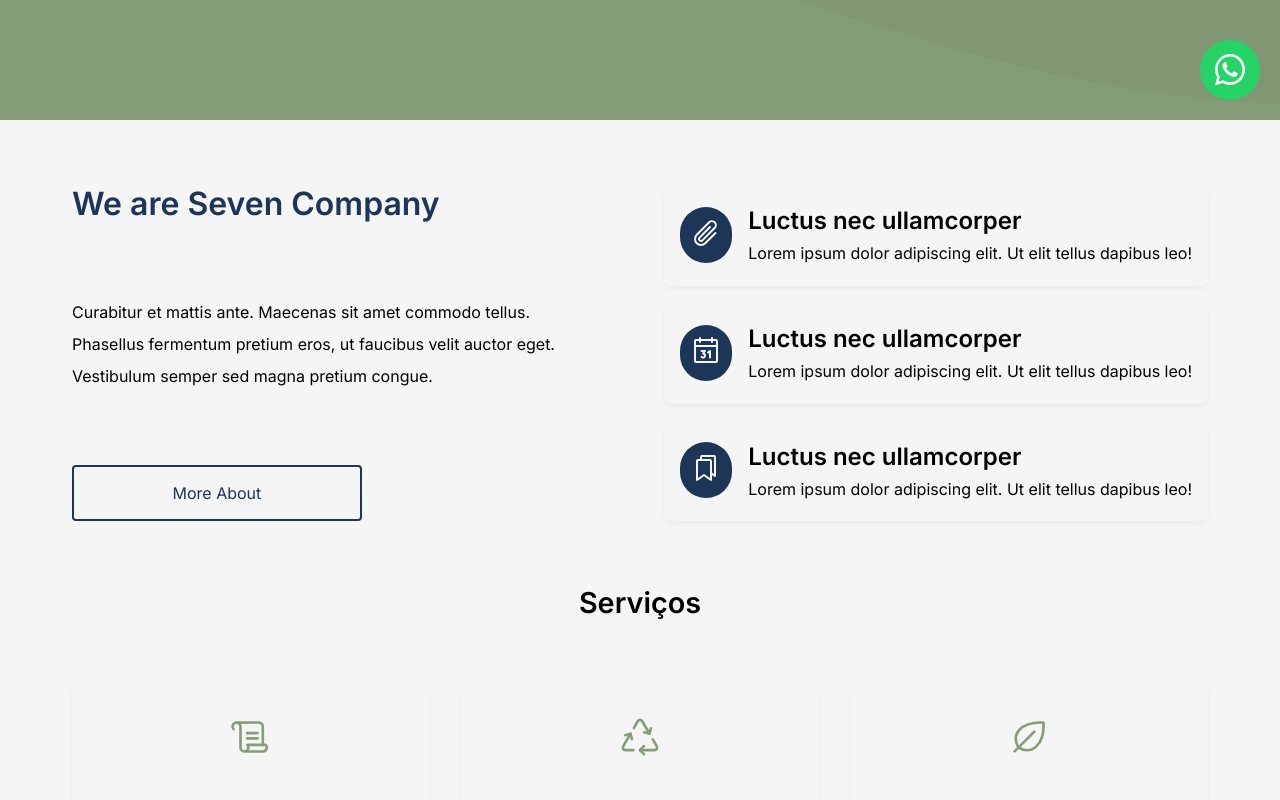
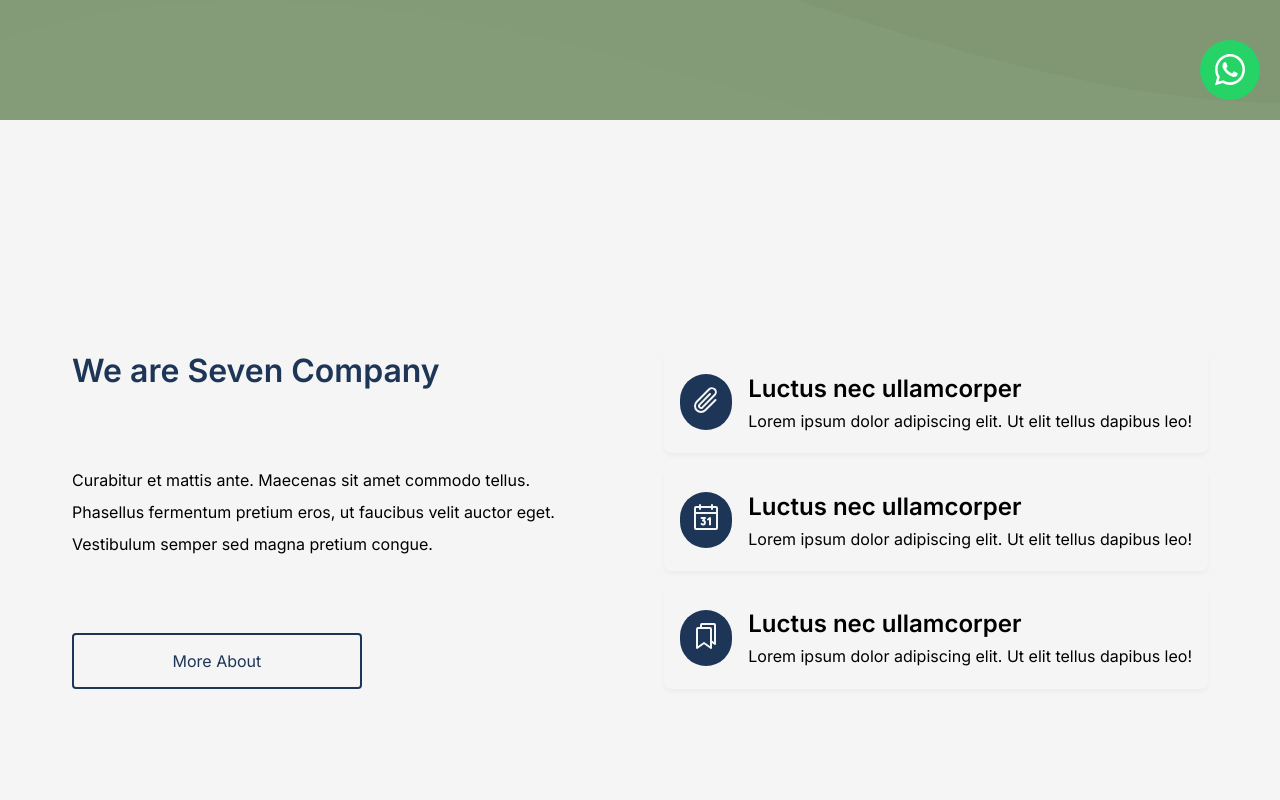
Before and after one commit to bduarte10/site-mutualiza, a Next.js app: page / in a window 1280 px wide. Shown: the part 680-1480 px from the top of the page. Built offline with nearby package versions, Linux system fonts and the light colour scheme.

Commit message:
feat: adiciona height a seção about

```diff
--- a/src/components/About/about.module.css
+++ b/src/components/About/about.module.css
@@ -1,11 +1,13 @@
 .section {
   background-color: var(--white);
+  height: 100vh;
+  display: flex;
+  align-items: center;
 }
 
 .content {
   display: flex;
   justify-content: space-between;
-  padding-top: 4rem;
 }
 
 .content_item {
```
